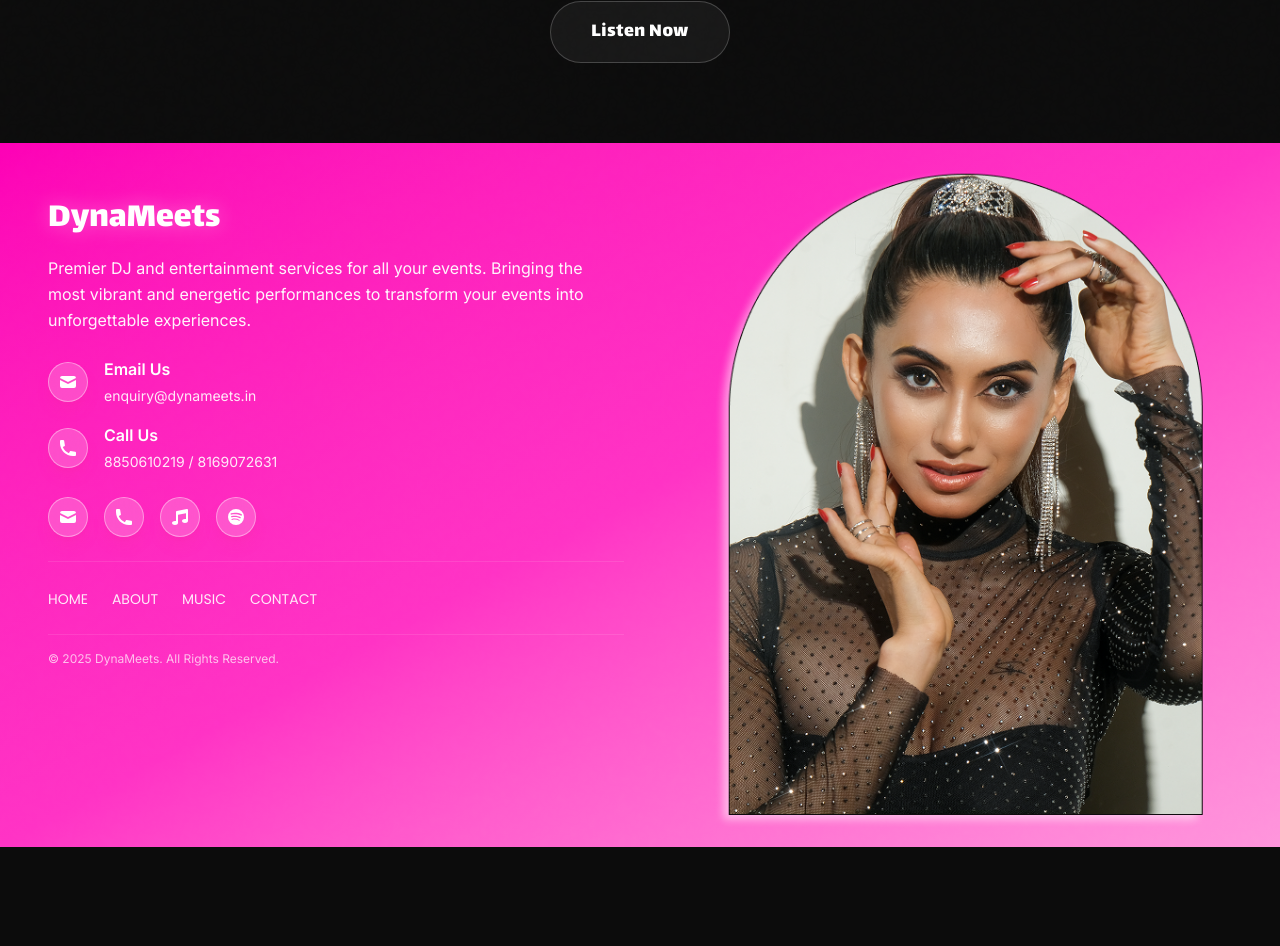
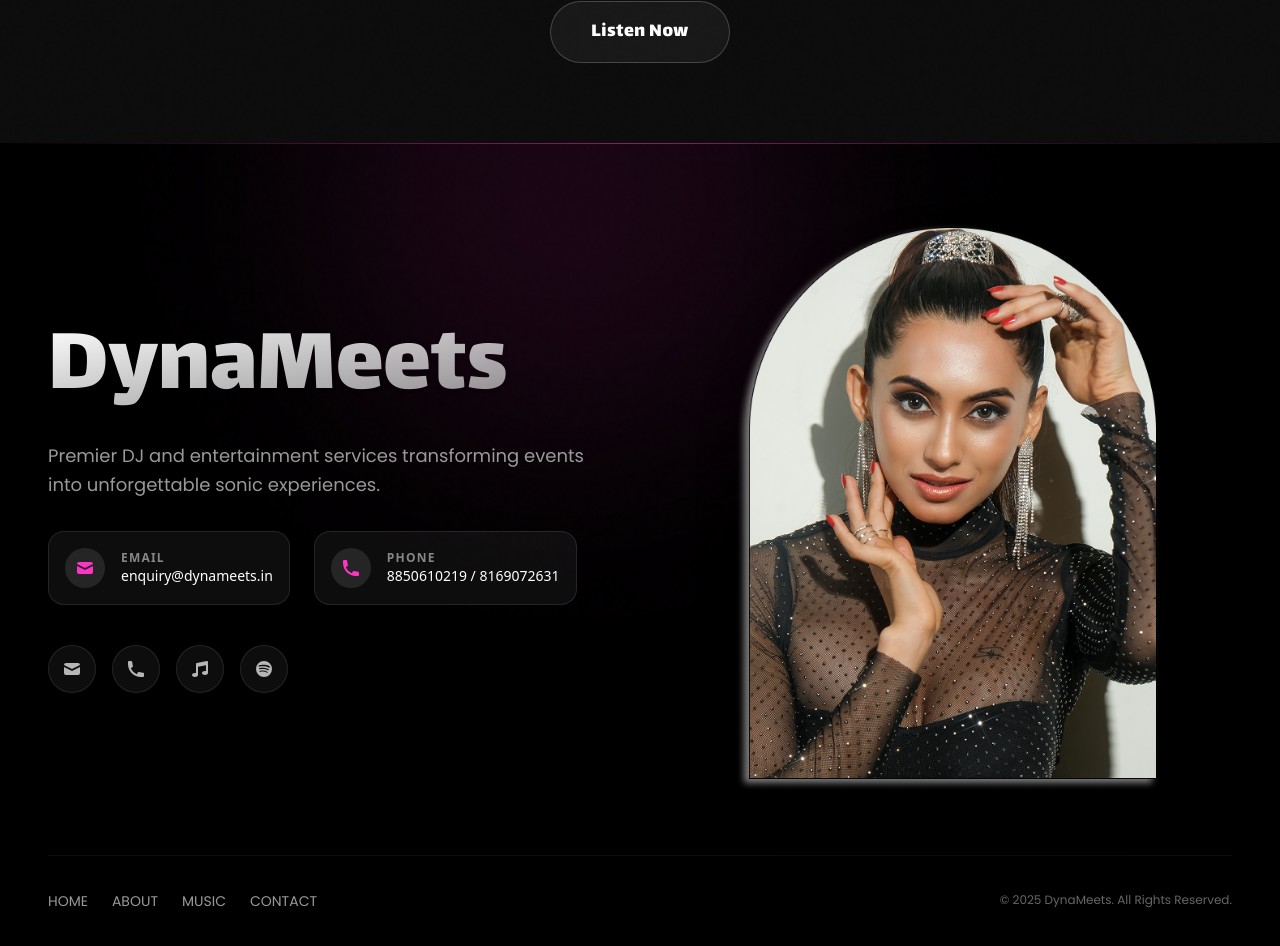
Before and after one commit to DanisheKhan/Dynameet, a React (Vite) app: page /about in a window 1280 px wide. Shown: the part 1398-2344 px from the top of the page. Before the commit the page ends 2245 px from the top, so only its background shows below. Built offline with nearby package versions, Linux system fonts and the light colour scheme.

Commit message:
feat: implement Footer and NavBar components, and the MusicPage.

```diff
--- a/src/components/sections/Footer.jsx
+++ b/src/components/sections/Footer.jsx
@@ -1,5 +1,6 @@
-import { Link } from 'react-router-dom';
-import { navigationItems, contactInfo } from '../../data/content';
+import { Link } from 'react-router-dom'
+import { motion } from 'framer-motion'
+import { navigationItems, contactInfo } from '../../data/content'
 
 const Footer = () => {
   const currentYear = new Date().getFullYear();
@@ -29,89 +30,107 @@ const Footer = () => {
     )
   };
 
+  const fadeInUp = {
+    hidden: { opacity: 0, y: 30 },
+    visible: { opacity: 1, y: 0, transition: { duration: 0.6 } }
+  }
+
   return (
-    <footer id="footer" className="relative bg-gradient-to-br from-[#FD00B6] via-[#FF33C5] to-[#FF95DC]">
-      <div className="container mx-auto relative z-10">
-        <div className="flex flex-col lg:flex-row items-center lg:items-start gap-8 py-12 px-6 lg:px-12">
-          {/* Left Column - Footer content */}
-          <div className="w-full lg:w-1/2 pt-2 flex flex-col justify-center">
-            {/* Logo with glow effect */}
-            <h2 className="font-lalezar text-4xl text-white mb-4 drop-shadow-[0_0_10px_rgba(255,255,255,0.3)]">
+    <footer id="footer" className="relative bg-black pt-20 pb-10 overflow-hidden">
+      {/* Ambient Background */}
+      <div className="absolute top-0 inset-x-0 h-px bg-gradient-to-r from-transparent via-[#FF33C5]/50 to-transparent"></div>
+      <div className="absolute -top-[200px] left-1/4 w-[500px] h-[500px] bg-[#FF33C5]/10 rounded-full blur-[100px] pointer-events-none"></div>
+
+      <div className="container mx-auto px-6 lg:px-12 relative z-10">
+        <div className="grid grid-cols-1 lg:grid-cols-2 gap-12 items-center mb-16">
+
+          {/* Left Column - Content */}
+          <motion.div
+            initial="hidden"
+            whileInView="visible"
+            viewport={{ once: true }}
+            variants={fadeInUp}
+            className="flex flex-col items-center lg:items-start text-center lg:text-left"
+          >
+            <h2 className="font-lalezar text-6xl md:text-8xl text-transparent bg-clip-text bg-gradient-to-br from-white to-white/50 mb-6 drop-shadow-sm">
               DynaMeets
             </h2>
 
-            {/* Description with improved typography - reduced margins */}
-            <p className="font-inter text-base leading-relaxed text-white/95 max-w-lg mb-6">
-              Premier DJ and entertainment services for all your events.
-              Bringing the most vibrant and energetic performances to transform your events into unforgettable experiences.
+            <p className="font-poppins text-lg text-white/60 max-w-md mb-8 leading-relaxed">
+              Premier DJ and entertainment services transforming events into unforgettable sonic experiences.
             </p>
 
-            {/* Contact Information with improved styling - more compact */}
-            <div className="space-y-4 mb-6">
-              <div className="flex items-center gap-4 interactive-hover">
-                <div className="relative w-10 h-10">
-                  <div className="absolute inset-0 rounded-full bg-white/20 backdrop-blur-md border border-white/40 flex items-center justify-center shadow-lg shadow-pink-500/20">
-                    <svg className="w-5 h-5 text-white" fill="currentColor" viewBox="0 0 20 20">
-                      <path d="M2.003 5.884L10 9.882l7.997-3.998A2 2 0 0016 4H4a2 2 0 00-1.997 1.884z"></path>
-                      <path d="M18 8.118l-8 4-8-4V14a2 2 0 002 2h12a2 2 0 002-2V8.118z"></path>
-                    </svg>
-                  </div>
-                </div>
-                <div>
-                  <div className="font-inter font-bold text-base text-white mb-0.5">Email Us</div>
-                  <a
-                    href={`mailto:${contactInfo.email}`}
-                    className="font-inter text-sm text-white/90 hover:text-white hover:underline decoration-white/30 underline-offset-4"
-                  >
-                    {contactInfo.email}
-                  </a>
-                </div>
-              </div>
+            {/* Contact Info Grid */}
+            <div className="flex flex-col sm:flex-row gap-6 mb-10 w-full sm:w-auto">
+                <a href={`mailto:${contactInfo.email}`} className="group flex items-center gap-4 p-4 rounded-2xl bg-white/5 border border-white/10 hover:border-[#FF33C5]/50 hover:bg-[#FF33C5]/10 transition-all duration-300">
+                    <div className="w-10 h-10 rounded-full bg-white/10 flex items-center justify-center group-hover:scale-110 transition-transform text-[#FF33C5]">
+                        {socialIcons.Email}
+                    </div>
+                    <div className="text-left">
+                        <div className="text-xs text-white/50 uppercase tracking-widest font-bold">Email</div>
+                        <div className="text-sm text-white font-medium">{contactInfo.email}</div>
+                    </div>
+                </a>
 
-              <div className="flex items-center gap-4 interactive-hover">
-                <div className="relative w-10 h-10">
-                  <div className="absolute inset-0 rounded-full bg-white/20 backdrop-blur-md border border-white/40 flex items-center justify-center shadow-lg shadow-pink-500/20">
-                    <svg className="w-5 h-5 text-white" fill="currentColor" viewBox="0 0 20 20">
-                      <path d="M2 3a1 1 0 011-1h2.153a1 1 0 01.986.836l.74 4.435a1 1 0 01-.54 1.06l-1.548.773a11.037 11.037 0 006.105 6.105l.774-1.548a1 1 0 011.059-.54l4.435.74a1 1 0 01.836.986V17a1 1 0 01-1 1h-2C7.82 18 2 12.18 2 5V3z"></path>
-                    </svg>
-                  </div>
-                </div>
-                <div>
-                  <div className="font-inter font-bold text-base text-white mb-0.5">Call Us</div>
-                  <a
-                    href={`tel:+91${contactInfo.phone.split(' ')[0]}`}
-                    className="font-inter text-sm text-white/90 hover:text-white hover:underline decoration-white/30 underline-offset-4"
-                  >
-                    {contactInfo.phone}
-                  </a>
-                </div>
-              </div>
+                <a href={`tel:+91${contactInfo.phone.split(' ')[0]}`} className="group flex items-center gap-4 p-4 rounded-2xl bg-white/5 border border-white/10 hover:border-[#FF33C5]/50 hover:bg-[#FF33C5]/10 transition-all duration-300">
+                    <div className="w-10 h-10 rounded-full bg-white/10 flex items-center justify-center group-hover:scale-110 transition-transform text-[#FF33C5]">
+                        {socialIcons.Phone}
+                    </div>
+                    <div className="text-left">
+                         <div className="text-xs text-white/50 uppercase tracking-widest font-bold">Phone</div>
+                        <div className="text-sm text-white font-medium">{contactInfo.phone}</div>
+                    </div>
+                </a>
             </div>
 
-            {/* Social Icons with improved visuals - reduced size */}
-            <div className="flex items-center gap-4 mb-6">
-              {contactInfo.socialLinks.map((social, index) => (
-                <a
+            {/* Social Icons */}
+            <div className="flex items-center gap-4">
+               {contactInfo.socialLinks.map((social, index) => (
+                <motion.a
                   key={index}
+                  whileHover={{ y: -5, scale: 1.1 }}
                   href={social.href}
-                  className="w-10 h-10 rounded-full border border-white/40 bg-white/20 backdrop-blur-md hover:bg-white/30
-                  cursor-pointer flex items-center justify-center shadow-lg shadow-pink-500/20
-                  hover:shadow-xl hover:shadow-pink-500/30 hover:scale-110"
+                  className="w-12 h-12 rounded-full border border-white/10 bg-white/5 hover:bg-[#FF33C5] hover:border-[#FF33C5] flex items-center justify-center text-white/70 hover:text-white transition-all duration-300 shadow-lg"
                   aria-label={social.label}
                 >
                   {socialIcons[social.label]}
-                </a>
+                </motion.a>
               ))}
             </div>
 
-            {/* Navigation Links with improved hover effects - more compact */}
-            <nav className="mb-6 border-t border-white/10 pt-6">
-              <ul className="flex flex-wrap gap-x-6 gap-y-3">
+          </motion.div>
+
+          {/* Right Column - Image */}
+          <motion.div
+             initial={{ opacity: 0, scale: 0.9 }}
+             whileInView={{ opacity: 1, scale: 1 }}
+             viewport={{ once: true }}
+             transition={{ duration: 0.8 }}
+             className="relative flex justify-center lg:justify-end"
+          >
+             <div className="relative z-10 w-full max-w-md lg:max-w-lg aspect-square">
+                 {/* Glow behind image */}
+                 <div className="absolute inset-0 bg-gradient-radial from-[#FF33C5]/20 to-transparent blur-3xl rounded-full"></div>
+                 <img
+                    src="/images/footerImg.png"
+                    alt="DJ DynaMeetss"
+                    className="w-full h-full object-contain drop-shadow-2xl hover:scale-105 transition-transform duration-700 ease-out"
+                 />
+             </div>
+          </motion.div>
+        </div>
+
+        {/* Footer Bottom */}
+        <div className="border-t border-white/5 pt-8 flex flex-col md:flex-row justify-between items-center gap-4">
+             {/* Nav Links */}
+            <nav>
+              <ul className="flex flex-wrap justify-center gap-6">
                 {navigationItems.map((item, index) => (
                   <li key={index}>
                     <Link
                       to={item.href}
-                      className="font-poppins text-sm font-medium text-white/90 hover:text-white footer-link-hover"
+                      onClick={() => window.scrollTo(0, 0)}
+                      className="font-poppins text-sm text-white/60 hover:text-[#FF33C5] transition-colors"
                     >
                       {item.label}
                     </Link>
@@ -120,22 +139,9 @@ const Footer = () => {
               </ul>
             </nav>
 
-            {/* Copyright with improved styling */}
-            <p className="font-inter text-xs text-white/70 border-t border-white/10 pt-4">
+            <p className="font-poppins text-xs text-white/40">
               © {currentYear} DynaMeets. All Rights Reserved.
             </p>
-          </div>
-
-          {/* Right Column - Image with improved styling and consistent alignment */}
-          <div className="w-full lg:w-1/2 pt-2 lg:pl-8 flex items-center justify-center">
-            <div className="h-[600px] w-full flex items-center justify-center">
-              <img
-                src="/images/footerImg.png"
-                alt="DJ DynaMeetss"
-                className="max-h-full max-w-full object-contain scale-110 px-4"
-              />
-            </div>
-          </div>
         </div>
       </div>
     </footer>
--- a/src/components/sections/NavBar.jsx
+++ b/src/components/sections/NavBar.jsx
@@ -1,5 +1,6 @@
 import { useState, useEffect } from 'react'
 import { Link, useLocation, useNavigate } from 'react-router-dom'
+import { motion, AnimatePresence } from 'framer-motion'
 import { navigationItems } from '../../data/content'
 import { Logo } from '../'
 
@@ -117,18 +118,16 @@ const NavBar = () => {
           </button>
         </div>
 
-        {/* Navigation Items - Desktop and Mobile */}
-        <div className={`${isMobileMenuOpen ? 'flex' : 'hidden md:flex'} flex-col md:flex-row w-full md:w-auto items-center gap-4 md:gap-[37px] font-poppins text-[14px] font-medium text-white/90 py-4 md:py-0 ${isMobileMenuOpen ? 'mt-4 rounded-[20px] bg-black/30 p-4' : ''} md:ml-auto`}>
+        {/* Navigation Items - Desktop */}
+        <div className="hidden md:flex items-center gap-[37px] font-poppins text-[14px] font-medium text-white/90 md:ml-auto">
           {navigationItems.map((item) => (
             item.href.startsWith('/') ? (
               <Link
                 key={item.label}
                 to={item.href}
-                className={`px-3 py-2 rounded-full cursor-pointer hover:text-[#FF33C5] hover:bg-white/5 ${activeItem === item.label ? 'text-[#FF33C5] bg-white/5' : ''}`}
+                className={`px-3 py-2 rounded-full cursor-pointer transition-all duration-300 hover:text-[#FF33C5] hover:bg-white/5 hover:scale-105 active:scale-95 ${activeItem === item.label ? 'text-[#FF33C5] bg-white/5 shadow-[0_0_10px_rgba(255,51,197,0.2)]' : ''}`}
                 onClick={() => {
-                  setIsMobileMenuOpen(false)
-                  // Scroll to top when route link is clicked
-                  window.scrollTo(0, 0)
+                   window.scrollTo(0, 0)
                 }}
               >
                 {item.label}
@@ -136,7 +135,7 @@ const NavBar = () => {
             ) : (
               <a
                 key={item.label}
-                className={`px-3 py-2 rounded-full cursor-pointer hover:text-[#FF33C5] hover:bg-white/5 ${activeItem === item.label ? 'text-[#FF33C5] bg-white/5' : ''}`}
+                className={`px-3 py-2 rounded-full cursor-pointer transition-all duration-300 hover:text-[#FF33C5] hover:bg-white/5 hover:scale-105 active:scale-95 ${activeItem === item.label ? 'text-[#FF33C5] bg-white/5 shadow-[0_0_10px_rgba(255,51,197,0.2)]' : ''}`}
                 onClick={() => handleNavClick(item)}
               >
                 {item.label}
@@ -144,6 +143,43 @@ const NavBar = () => {
             )
           ))}
         </div>
+
+        {/* Navigation Items - Mobile */}
+        <AnimatePresence>
+          {isMobileMenuOpen && (
+            <motion.div
+              initial={{ height: 0, opacity: 0, marginTop: 0 }}
+              animate={{ height: "auto", opacity: 1, marginTop: 16 }}
+              exit={{ height: 0, opacity: 0, marginTop: 0 }}
+              transition={{ duration: 0.3, ease: "easeInOut" }}
+              className="flex flex-col w-full md:hidden items-center gap-4 font-poppins text-[14px] font-medium text-white/90 rounded-[20px] bg-black/40 p-4 border border-white/10 backdrop-blur-md overflow-hidden"
+            >
+              {navigationItems.map((item) => (
+                item.href.startsWith('/') ? (
+                  <Link
+                    key={item.label}
+                    to={item.href}
+                    className={`px-4 py-2 w-full text-center rounded-xl cursor-pointer transition-all duration-300 hover:text-[#FF33C5] hover:bg-white/5 ${activeItem === item.label ? 'text-[#FF33C5] bg-white/5 shadow-inner' : ''}`}
+                    onClick={() => {
+                      setIsMobileMenuOpen(false)
+                      window.scrollTo(0, 0)
+                    }}
+                  >
+                    {item.label}
+                  </Link>
+                ) : (
+                  <a
+                    key={item.label}
+                    className={`px-4 py-2 w-full text-center rounded-xl cursor-pointer transition-all duration-300 hover:text-[#FF33C5] hover:bg-white/5 ${activeItem === item.label ? 'text-[#FF33C5] bg-white/5 shadow-inner' : ''}`}
+                    onClick={() => handleNavClick(item)}
+                  >
+                    {item.label}
+                  </a>
+                )
+              ))}
+            </motion.div>
+          )}
+        </AnimatePresence>
       </div>
     </nav>
   )
--- a/src/pages/MusicPage.jsx
+++ b/src/pages/MusicPage.jsx
@@ -117,15 +117,15 @@ export default function MusicPage() {
 
           {/* 2. Featured Album Card */}
           <motion.div variants={itemVariants} className="mb-32">
-             <div className="relative rounded-3xl overflow-hidden bg-white/5 border border-white/10 backdrop-blur-sm p-6 md:p-10">
-                <div className="grid grid-cols-1 md:grid-cols-2 gap-8 items-center">
-                   <div className="relative group max-w-sm mx-auto w-full">
+             <div className="relative rounded-3xl overflow-hidden bg-white/5 border border-white/10 backdrop-blur-sm p-6 md:p-8">
+                <div className="grid grid-cols-1 md:grid-cols-2 gap-6 items-center">
+                   <div className="relative group max-w-[300px] mx-auto w-full">
                       <img
                          src="/images/disc-6-2ed311.jpg"
                          alt="Featured Album"
                          className="w-full rounded-xl shadow-2xl transition-transform duration-500 group-hover:scale-105 group-hover:rotate-1"
                       />
-                      <div className="absolute -top-4 -right-4 w-14 h-14 bg-[#FF33C5] rounded-full flex items-center justify-center font-bold text-white text-sm shadow-lg animate-bounce">
+                      <div className="absolute -top-3 -right-3 w-12 h-12 bg-[#FF33C5] rounded-full flex items-center justify-center font-bold text-white text-xs shadow-lg animate-bounce">
                         NEW
                       </div>
                    </div>
```
